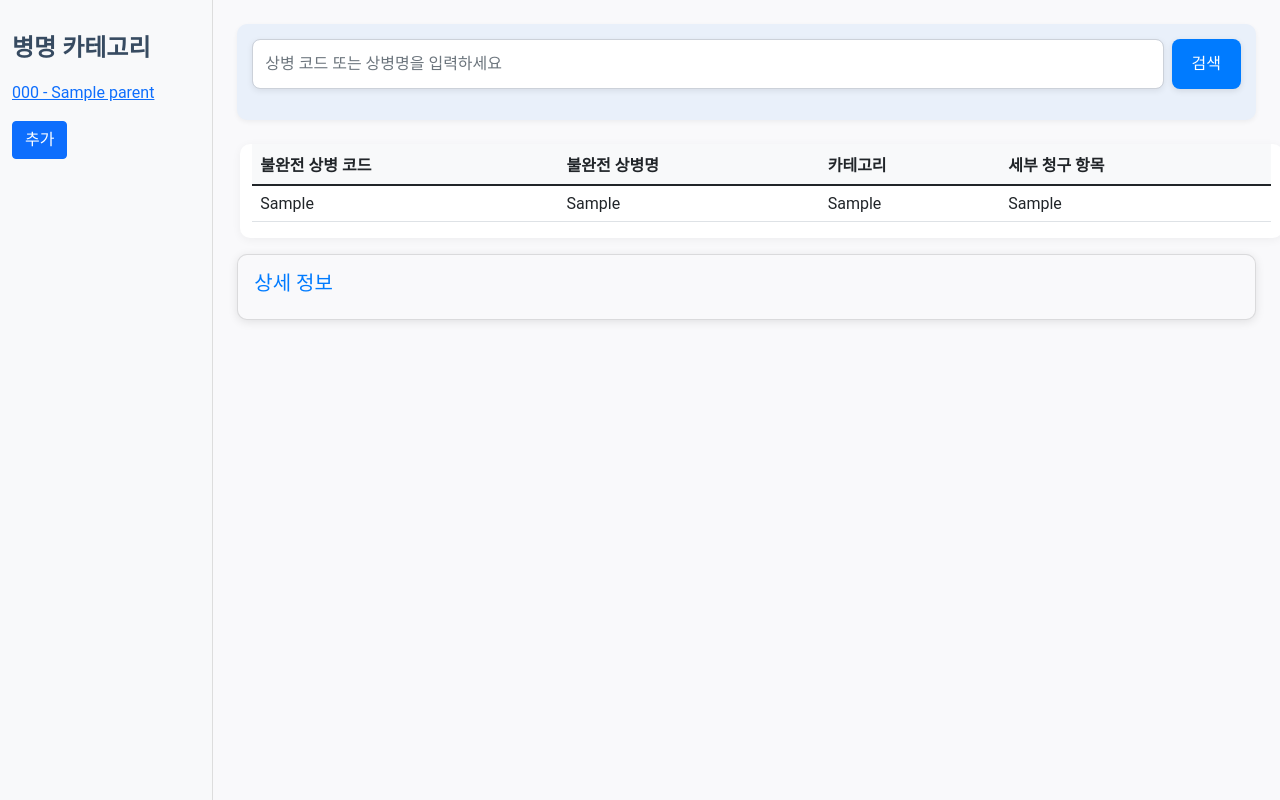
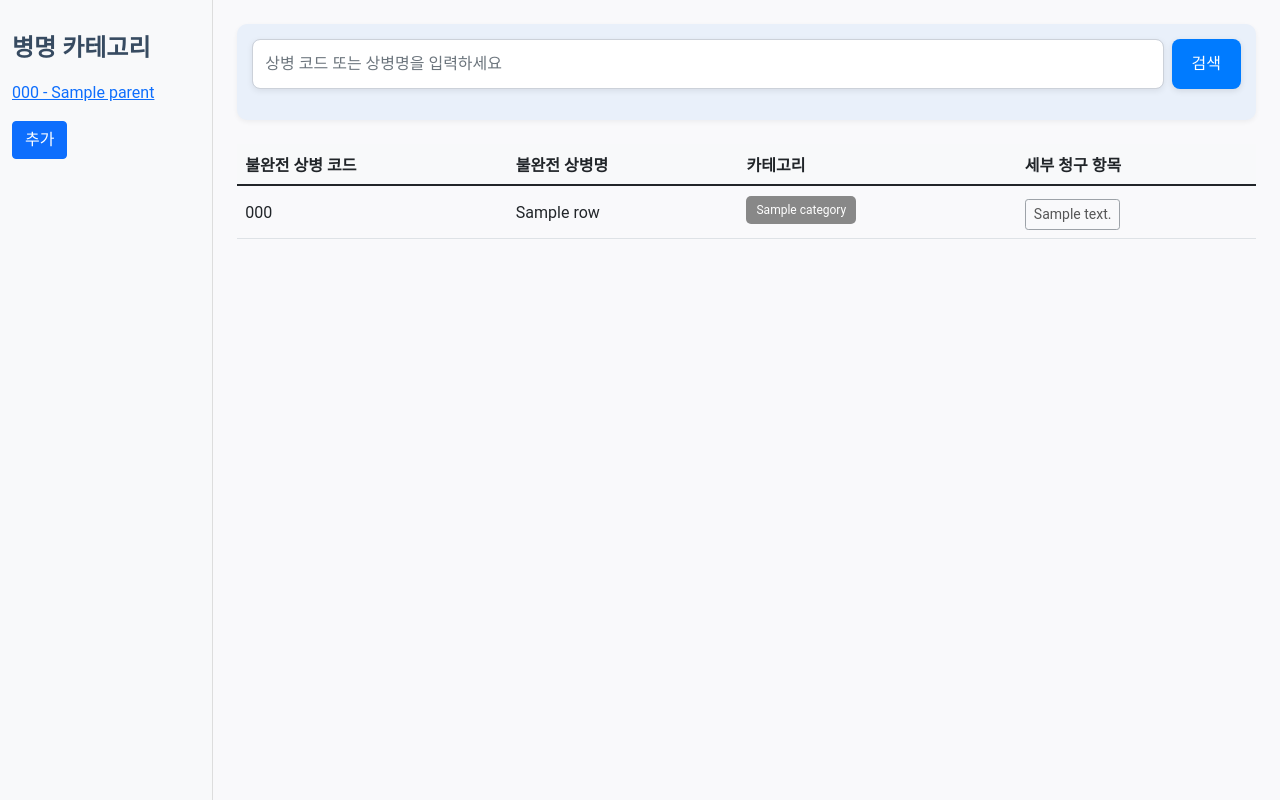
Before and after one commit to oxorudo/dental-diagnosis-finder, a Django app: template Django/search/templates/search.html in a window 1280 px wide. Run offline with Django 5.2, Linux system fonts and the light colour scheme; the template is opened without the code that fills it: most values are stand-ins (such as "Sample title", 1, 10 or a date in 2020).

Commit message:
상세정보 삭제

```diff
--- a/Django/search/templates/search.html
+++ b/Django/search/templates/search.html
@@ -80,11 +80,21 @@
                     </thead>
                     <tbody id="result-body">
                       {% for row in results %}
-                        <tr data-code="{{ row.0 }}" data-name="{{ row.1 }}" data-category="{{ row.2|default:'없음' }}" data-details="{{ row.3|default:'없음' }}">
-                          <td class="col-code">{{ row.0 }}</td>
-                          <td class="col-name">{{ row.1 }}</td>
-                          <td class="col-category">{{ row.2|default:'없음' }}</td>
-                          <td class="col-details">{{ row.3|default:'없음' }}</td>
+                        <tr data-code="{{ row.0 }}" data-name="{{ row.1 }}" data-category="{{row.2}}" data-details="{{row.3}}">
+                          <td class="col-code">{{ row.code }}</td>
+                          <td class="col-name">{{ row.name }}</td>
+                          <td class="col-category">
+                            {% for category in row.categories %}
+                              <button class="btn btn-sm category-btn" type="button" style="background-color: {{ category.color }}; color: white;">
+                                {{ category.name }}
+                              </button>
+                            {% endfor %}
+                          </td>
+                          <td class="col-details">
+                            {% for detail in row.split_details %}
+                              <button class="btn btn-outline-secondary btn-sm detail-btn" type="button" disabled>{{ detail }}</button>
+                            {% endfor %}
+                          </td>
                         </tr>
                       {% endfor %}
                     </tbody>
@@ -92,18 +102,6 @@
                 {% else %}
                   <p class="text-center">검색 결과가 없습니다.</p>
                 {% endif %}
-              </div>
-            </div>
-
-            <!-- Detail section -->
-            <div class="col-md-12 detail-area mt-3">
-              <div class="card detail-card">
-                <div class="card-body">
-                  <h5 class="card-title">상세 정보</h5>
-                  <div id="detail-content">
-                    <!-- Selected row details -->
-                  </div>
-                </div>
               </div>
             </div>
           </div>
--- a/Django/static/scripts.js
+++ b/Django/static/scripts.js
@@ -53,19 +53,6 @@ document.addEventListener('DOMContentLoaded', function () {
     });
   });
 
-    const categoryColors = {
-      '1. 청구 기초 및 기본진료': '#495057', // 더 진한 회색
-      '2. 보존': '#238b45', // 진한 녹색
-      '3. 근관치료': '#d95f0e', // 진한 주황색
-      '4. 치주': '#cc4c02', // 더 진한 주황색
-      '5. 외과': '#a50f15', // 진한 빨간색
-      '6. 임플란트': '#2171b5', // 진한 파란색
-      '7. 틀니': '#08519c', // 더 진한 파란색
-      '8. 턱관절': '#6a51a3', // 진한 보라색
-      '9. 기타': '#343a40' // 더 진한 회색
-  };
-
-
   const rows = document.querySelectorAll('#result-body tr');
 
   rows.forEach(row => {
@@ -77,7 +64,7 @@ document.addEventListener('DOMContentLoaded', function () {
 
       const code = this.getAttribute('data-code');
       const name = this.getAttribute('data-name');
-        const categories = this.getAttribute('data-category');
+      const category = this.getAttribute('data-category');
       const details = this.getAttribute('data-details');
 
       const detailContent = document.getElementById('detail-content');
@@ -93,19 +80,13 @@ document.addEventListener('DOMContentLoaded', function () {
         }
       });
 
-        // 카테고리 버튼 생성 및 색상 적용
-        let cbuttonsHTML = '';
-        const categoryArray = categories.split(' | ');
-        categoryArray.forEach(category => {
-            const color = categoryColors[category] || '#6c757d'; // 카테고리가 없는 경우 기본 회색 사용
-            cbuttonsHTML += `<button class="btn btn-sm detail-btn" type="button" disabled style="background-color: ${color}; color: white;">${category}</button> `;
-        });
+
 
       // Update detail content
       detailContent.innerHTML = `
                   <p><strong>불완전 상병 코드:</strong> ${code}</p>
                   <p><strong>불완전 상병명:</strong> ${name}</p>
-                    <p><strong>청구 카테고리:</strong> ${cbuttonsHTML}</p>
+                  <p><strong>청구 카테고리:</strong> ${category}</p>
                   <p><strong>세부 청구 항목:</strong></p>
                   ${buttonsHTML}
               `;
--- a/Django/static/styles.css
+++ b/Django/static/styles.css
@@ -20,22 +20,22 @@ body {
 
 /* 사이드바 타이틀 및 항목 스타일 수정 */
 .category-title {
-    font-size: 1.5rem; /* 글씨 크기 조정 */
-    font-weight: bold; /* 글씨 두께 */
-    color: #374b61; /* 원하는 색상 (파란색) */
-    margin-top: 30px; /* 위쪽 여백 추가 */
-    margin-bottom: 15px; /* 아래쪽 여백 추가 */
-    display: block; /* 블록 요소로 변경하여 다른 항목과 분리 */
+    font-size: 1.5rem;
+    font-weight: bold;
+    color: #374b61;
+    margin-top: 30px;
+    margin-bottom: 15px;
+    display: block;
 }
 
 .sidebar .nav-link {
     font-weight: 500;
-    color: #007bff; /* 파란색으로만 설정 */
-    padding: 12px 15px; /* 항목 간격 조정 */
+    color: #007bff;
+    padding: 12px 15px;
     border-radius: 8px;
-    text-decoration: none; /* 밑줄 제거 */
+    text-decoration: none;
     transition: background-color 0.3s ease;
-    display: block; /* 클릭 영역 확대 */
+    display: block;
 }
 
 .sidebar .nav-link.active,
@@ -103,34 +103,7 @@ button.search-btn:hover {
 }
 
 .table-body-wrapper {
-    max-height: 100%;
-    overflow-y: auto;
-}
-
-/* Detail Section */
-.detail-area .card {
-    border-radius: 10px;
-    box-shadow: 0 2px 10px rgba(0, 0, 0, 0.1);
-    background-color: #f9f9fb;
-    height: 100%;
-}
-
-.detail-area .card-title {
-    color: #007bff;
-    font-weight: 500;
-}
-
-/* 테이블의 최대 높이를 설정하고 스크롤 가능하도록 수정 */
-.result-table {
-    margin-left: 15px;
-    background-color: #ffffff;
-    border-radius: 10px;
-    box-shadow: 0 2px 10px rgba(0, 0, 0, 0.05);
-    overflow: hidden;
-}
-
-.table-body-wrapper {
-    max-height: 300px;
+    max-height: 100%; /* 테이블 최대 높이를 늘렸습니다. */
     overflow-y: auto;
 }
 
@@ -151,3 +124,27 @@ button.search-btn:hover {
     box-shadow: 0 2px 10px rgba(0, 0, 0, 0.05);
     z-index: 2;
 }
+
+/* 카테고리 버튼 스타일 */
+.category-btn {
+    margin-right: 5px;
+    margin-bottom: 5px;
+    border: none;
+    border-radius: 5px;
+    padding: 5px 10px;
+    color: white;
+    font-size: 12px;
+}
+
+.category-btn:hover {
+    opacity: 0.8;
+}
+
+.table td {
+    vertical-align: middle;
+}
+
+.btn-outline-secondary.disabled, .btn-outline-secondary:disabled {
+    color: #000000;
+    background-color: transparent;
+}
```
Also changed, not shown: Django/search/views.py (+35 -6 lines). Lines whose indentation alone changed are shown as unchanged.
